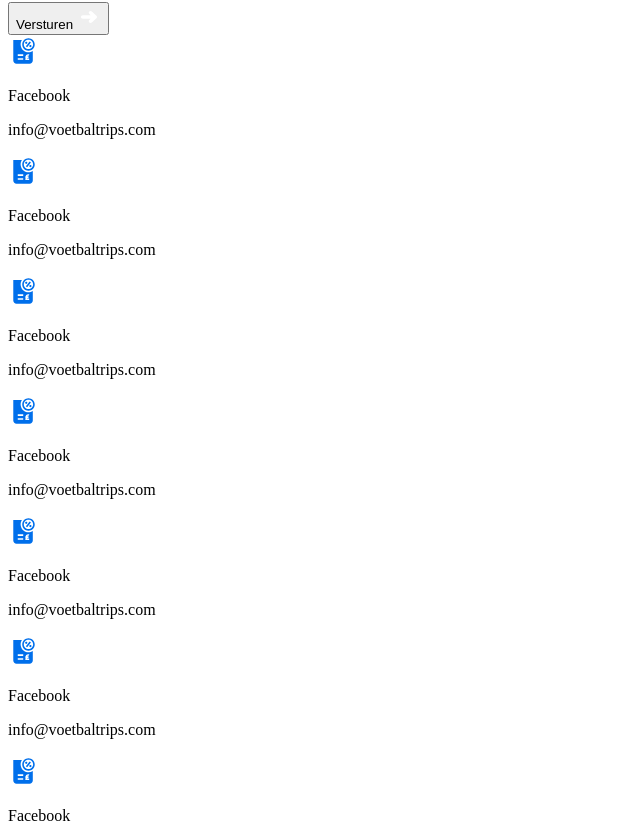
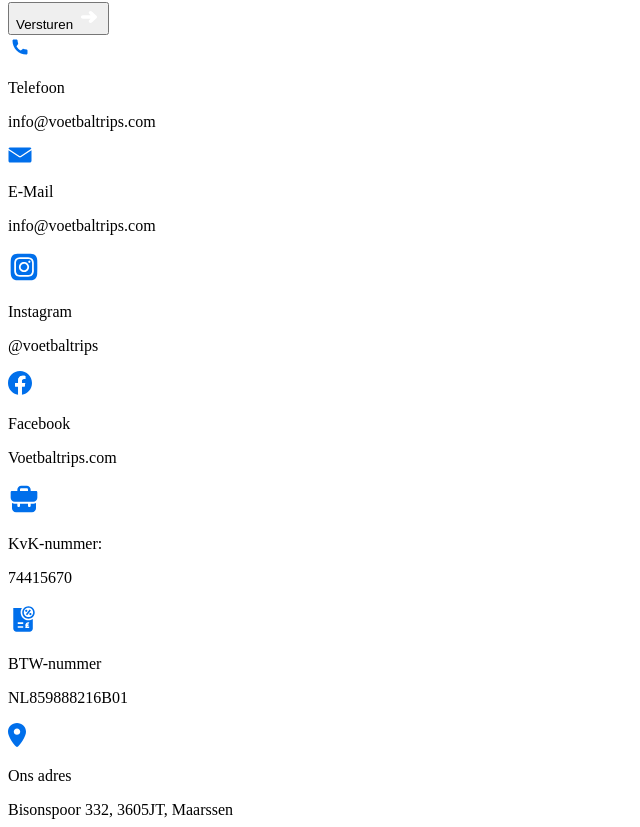
Before and after one commit to endritvs/voetbaltrips, a Vue app: page / in a window 1280 px wide. Shown: the part 753-1580 px from the top of the page, without its empty margins (0-640 px from the left). Built offline with nearby package versions, Linux system fonts and the light colour scheme; the HTML template or start-up script is replaced by a standard one.

Commit message:
EndritS-front-fixes

```diff
--- a/src/components/contact/index.vue
+++ b/src/components/contact/index.vue
@@ -13,7 +13,7 @@ import Map from "./parts/map.vue";
       <div class="w-full">
         <FormComponent />
       </div>
-      <div class="w-full lg:h-[540px]">
+      <div class="w-full lg:h-[470px]">
         <Infos />
       </div>
     </div>
--- a/src/components/contact/parts/form.vue
+++ b/src/components/contact/parts/form.vue
@@ -1,9 +1,9 @@
 
 <template>
-  <div class="px-4 pt-[24px]">
-    <div class="flex flex-col gap-4">
-      <h2 class="text-[20px] text-[#000] font-medium">Neem contact op</h2>
-      <div class="px-4 py-[24px] border-[1px] rounded-[8px] border-[#EBEBEB]">
+  <div class="px-4 pt-[24px] lg:pt-[40px]">
+    <div class="flex flex-col gap-4 lg:gap-[32px]">
+      <h2 class="text-[20px] text-[#000] font-medium lg:text-[32px]">Neem contact op</h2>
+      <div class="px-4 py-[24px] border-[1px] rounded-[8px] lg:px-[24px] border-[#EBEBEB]">
         <div class="flex flex-col gap-4">
           <div class="flex lg:flex-row flex-col gap-4">
             <InputField
@@ -33,7 +33,7 @@
             <textarea class="p-4 bg-[#FFF] border-[1px] border-[#CBCBCB] rounded-[6px] text-[#CBCBCB] text-[16px] font-normal"
              name="bericht" id="bericht" cols="10" rows="3" placeholder="Bericht"></textarea>
           </div>
-          <button class="flex items-center justify-center lg:w-[35%] lg:mt-[40px] gap-[8px] text-[#fff] text-[16px] bg-[#006FEB] py-[10px] rounded-[25px]">
+          <button class="flex items-center justify-center lg:w-[35%] lg:mt-[24px] gap-[8px] text-[#fff] text-[16px] bg-[#006FEB] py-[10px] rounded-[25px]">
             Versturen <img src="../../../assets/svg/right-arrow.svg" alt="arrow" srcset="../../../assets/svg/right-arrow.svg">
           </button>
         </div>
--- a/src/components/contact/parts/head-contact.vue
+++ b/src/components/contact/parts/head-contact.vue
@@ -2,7 +2,7 @@
   <div class="bg-contact">
     <div class="container">
 
-    <div class="px-4 lg:px-0 pt-[30px]">
+    <div class="px-4 lg:px-0 pt-[30px] lg:pt-[90px] lg:pb-[88px]">
       <div class="flex gap-[8px] items-center">
         <img
           src="../../../assets/svg/home.svg"
@@ -13,9 +13,9 @@
         <p class="text-[#CBCBCB] text-[14px] font-normal">Contact</p>
       </div>
 
-      <div class="flex flex-col gap-4 pt-[40px]">
+      <div class="flex flex-col gap-4 pt-[40px] lg:pt-[24px]">
         <p class="text-[#FFF] text-[24px] font-medium">Contact</p>
-        <p class="text-[14px] text-[#FFF] font-normal">
+        <p class="text-[14px] text-[#FFF] font-normal lg:w-[870px]">
             Heb je nog vragen of wil je gewoon even kletsen over voetbal? Neem contact op via een van de onderstaande opties en we staan je graag te woord. Ook ben je tijdens kantooruren van harte welkom bij ons op kantoor in Maarssen!
         </p>
       </div>
--- a/src/components/contact/parts/infos.vue
+++ b/src/components/contact/parts/infos.vue
@@ -8,13 +8,13 @@
       >
         <div class="flex items-center gap-4 w-full">
           <img
-            src="../../../assets/svg/tax.svg"
+            src="../../../assets/svg/telephone.svg"
             class="w-[24px] h-[24px]"
             alt="tel"
-            srcset="../../../assets/svg/tax.svg"
+            srcset="../../../assets/svg/telephone.svg"
           />
           <p class="uppercase text-[#006FEB] text-[16px] font-semibold">
-            Facebook
+            Telefoon
           </p>
         </div>
         <div class="max-[320px]:w-full">
@@ -28,13 +28,13 @@
       >
         <div class="flex items-center gap-4 w-full">
           <img
-            src="../../../assets/svg/tax.svg"
+            src="../../../assets/svg/emai.svg"
             class="w-[24px] h-[24px]"
             alt="tel"
-            srcset="../../../assets/svg/tax.svg"
+            srcset="../../../assets/svg/emai.svg"
           />
           <p class="uppercase text-[#006FEB] text-[16px] font-semibold">
-            Facebook
+            E-Mail
           </p>
         </div>
         <div class="max-[320px]:w-full">
@@ -52,18 +52,62 @@
       >
         <div class="flex items-center gap-4 w-full">
           <img
-            src="../../../assets/svg/tax.svg"
+            src="../../../assets/svg/insta.svg"
             class="w-[24px] h-[24px]"
             alt="tel"
-            srcset="../../../assets/svg/tax.svg"
+            srcset="../../../assets/svg/insta.svg"
+          />
+          <p class="uppercase text-[#006FEB] text-[16px] font-semibold">
+            Instagram
+          </p>
+        </div>
+        <div class="max-[320px]:w-full lg:w-[65%]">
+          <p class="text-[#006FEB] text-[16px] underline font-normal ">
+            @voetbaltrips
+          </p>
+        </div>
+      </div>
+      <div
+        class="flex justify-between lg:flex-col flex-row items-center lg:gap-4 lg:w-[240px] max-[320px]:flex-col max-[320px]:gap-2"
+      >
+        <div class="flex items-center gap-4 w-full">
+          <img
+            src="../../../assets/svg/fcb.svg"
+            class="w-[24px] h-[24px]"
+            alt="tel"
+            srcset="../../../assets/svg/fcb.svg"
           />
           <p class="uppercase text-[#006FEB] text-[16px] font-semibold">
             Facebook
           </p>
         </div>
-        <div class="max-[320px]:w-full">
+        <div class="max-[320px]:w-full lg:w-[65%]">
+          <p class="text-[#006FEB] text-[16px] underline font-normal ">
+            Voetbaltrips.com
+          </p>
+        </div>
+      </div>
+    </div>
+    <div
+      class="flex lg:flex-row flex-col lg:justify-between max-sm:gap-[24px] lg:min-w-[240px]"
+    >
+    <div
+        class="flex justify-between lg:flex-col flex-row items-center lg:gap-4 lg:w-[240px] max-[320px]:flex-col max-[320px]:gap-2"
+      >
+        <div class="flex items-center gap-4 w-full">
+          <img
+            src="../../../assets/svg/bag.svg"
+            class="w-[24px] h-[24px]"
+            alt="tel"
+            srcset="../../../assets/svg/bag.svg"
+          />
+          <p class="uppercase text-[#006FEB] text-[16px] font-semibold">
+            KvK-nummer:
+          </p>
+        </div>
+        <div class="max-[320px]:w-full lg:w-[65%]">
           <p class="text-[#000] text-[16px] font-normal ">
-            info@voetbaltrips.com
+            74415670
           </p>
         </div>
       </div>
@@ -78,56 +122,12 @@
             srcset="../../../assets/svg/tax.svg"
           />
           <p class="uppercase text-[#006FEB] text-[16px] font-semibold">
-            Facebook
+            BTW-nummer
           </p>
         </div>
-        <div class="max-[320px]:w-full">
+        <div class="max-[320px]:w-full lg:w-[65%]">
           <p class="text-[#000] text-[16px] font-normal ">
-            info@voetbaltrips.com
-          </p>
-        </div>
-      </div>
-    </div>
-    <div
-      class="flex lg:flex-row flex-col lg:justify-between max-sm:gap-[24px] lg:min-w-[240px]"
-    >
-    <div
-        class="flex justify-between lg:flex-col flex-row items-center lg:gap-4 lg:w-[240px] max-[320px]:flex-col max-[320px]:gap-2"
-      >
-        <div class="flex items-center gap-4 w-full">
-          <img
-            src="../../../assets/svg/tax.svg"
-            class="w-[24px] h-[24px]"
-            alt="tel"
-            srcset="../../../assets/svg/tax.svg"
-          />
-          <p class="uppercase text-[#006FEB] text-[16px] font-semibold">
-            Facebook
-          </p>
-        </div>
-        <div class="max-[320px]:w-full">
-          <p class="text-[#000] text-[16px] font-normal ">
-            info@voetbaltrips.com
-          </p>
-        </div>
-      </div>
-      <div
-        class="flex justify-between lg:flex-col flex-row items-center lg:gap-4 lg:w-[240px] max-[320px]:flex-col max-[320px]:gap-2"
-      >
-        <div class="flex items-center gap-4 w-full">
-          <img
-            src="../../../assets/svg/tax.svg"
-            class="w-[24px] h-[24px]"
-            alt="tel"
-            srcset="../../../assets/svg/tax.svg"
-          />
-          <p class="uppercase text-[#006FEB] text-[16px] font-semibold">
-            Facebook
-          </p>
-        </div>
-        <div class="max-[320px]:w-full">
-          <p class="text-[#000] text-[16px] font-normal ">
-            info@voetbaltrips.com
+            NL859888216B01
           </p>
         </div>
       </div>
@@ -137,18 +137,18 @@
       >
         <div class="flex items-center gap-4 w-full">
           <img
-            src="../../../assets/svg/tax.svg"
+            src="../../../assets/svg/location.svg"
             class="w-[24px] h-[24px]"
             alt="tel"
-            srcset="../../../assets/svg/tax.svg"
+            srcset="../../../assets/svg/location.svg"
           />
           <p class="uppercase text-[#006FEB] text-[16px] font-semibold">
-            Facebook
+            Ons adres
           </p>
         </div>
-        <div class="max-[320px]:w-full">
+        <div class="max-[320px]:w-full lg:w-[65%]">
           <p class="text-[#000] text-[16px] font-normal ">
-            info@voetbaltrips.com
+            Bisonspoor 332, 3605JT, Maarssen
           </p>
         </div>
       </div>
--- a/src/components/contact/parts/map.vue
+++ b/src/components/contact/parts/map.vue
@@ -2,7 +2,7 @@
     <div class="px-4 py-[32px] lg:hidden block">
         <img class="rounded-[16px]" src="../../../assets/images/map.png" alt="map" srcset="../../../assets/images/map.png">
     </div>
-    <div class="py-[32px] hidden lg:block">
+    <div class="py-[32px] hidden lg:block lg:py-[64px]">
         <img class="rounded-[16px]" src="../../../assets/images/map1.png" alt="map" srcset="../../../assets/images/map1.png">
     </div>
 </template>
--- a/tailwind.config.js
+++ b/tailwind.config.js
@@ -8,7 +8,7 @@ export default {
       screens: {
         sm: '100%',
         lg: '960px',
-        xl: '1100px'
+        xl: '1080px'
       },
     },
     extend: {},
```
